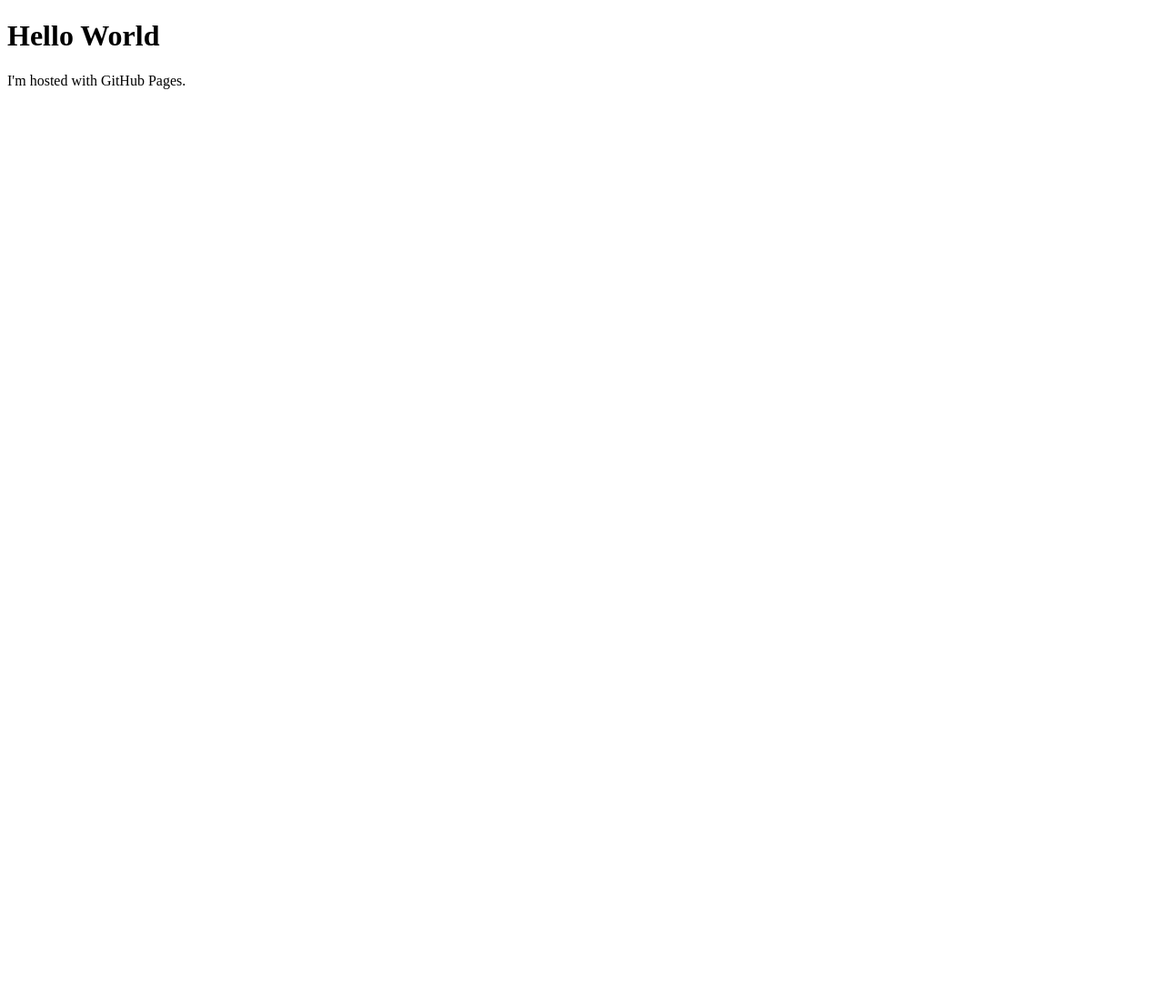
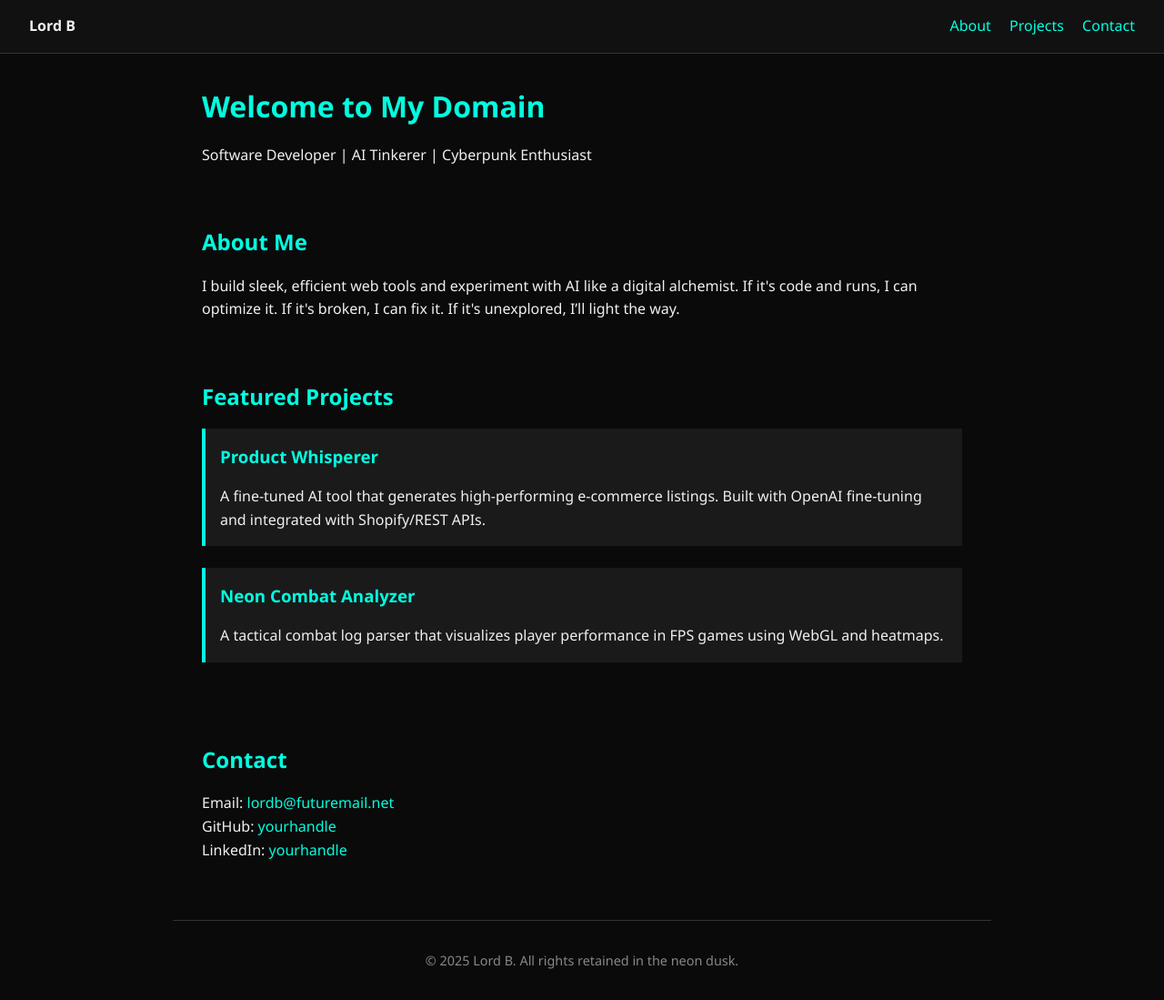
Before and after one commit to Brianj868/Brianj868.github.io, a plain HTML site: page index.html in a window 1280 px wide. Shown: the whole page at 91% size. Before the commit the page ends 800 px from the top, so only its background shows below. Drawn offline with Linux system fonts and the light colour scheme.

Commit message:
Update index.html

```diff
--- a/index.html
+++ b/index.html
@@ -1,7 +1,116 @@
 <!DOCTYPE html>
-<html>
+<html lang="en">
+<head>
+  <meta charset="UTF-8" />
+  <meta name="viewport" content="width=device-width, initial-scale=1.0" />
+  <title>Lord B | Portfolio</title>
+  <style>
+    /* Reset + basic layout */
+    * {
+      margin: 0;
+      padding: 0;
+      box-sizing: border-box;
+    }
+    body {
+      font-family: 'Segoe UI', Tahoma, Geneva, Verdana, sans-serif;
+      background: #0a0a0a;
+      color: #f0f0f0;
+      line-height: 1.6;
+    }
+    a {
+      color: #00ffe0;
+      text-decoration: none;
+    }
+    header, section, footer {
+      padding: 2rem;
+      max-width: 900px;
+      margin: auto;
+    }
+    nav {
+      display: flex;
+      justify-content: space-between;
+      align-items: center;
+      padding: 1rem 2rem;
+      background-color: #111;
+      border-bottom: 1px solid #333;
+    }
+    nav a {
+      margin-left: 1rem;
+    }
+    h1, h2, h3 {
+      margin-bottom: 1rem;
+      color: #00ffe0;
+    }
+    .project {
+      background: #1a1a1a;
+      padding: 1rem;
+      margin-bottom: 1.5rem;
+      border-left: 4px solid #00ffe0;
+      transition: background 0.3s;
+    }
+    .project:hover {
+      background: #222;
+    }
+    footer {
+      text-align: center;
+      font-size: 0.9rem;
+      color: #888;
+      border-top: 1px solid #333;
+      margin-top: 2rem;
+    }
+  </style>
+</head>
 <body>
-<h1>Hello World</h1>
-<p>I'm hosted with GitHub Pages.</p>
+
+  <nav>
+    <div><strong>Lord B</strong></div>
+    <div>
+      <a href="#about">About</a>
+      <a href="#projects">Projects</a>
+      <a href="#contact">Contact</a>
+    </div>
+  </nav>
+
+  <header>
+    <h1>Welcome to My Domain</h1>
+    <p>Software Developer | AI Tinkerer | Cyberpunk Enthusiast</p>
+  </header>
+
+  <section id="about">
+    <h2>About Me</h2>
+    <p>
+      I build sleek, efficient web tools and experiment with AI like a digital alchemist.
+      If it's code and runs, I can optimize it. If it's broken, I can fix it.
+      If it's unexplored, I’ll light the way.
+    </p>
+  </section>
+
+  <section id="projects">
+    <h2>Featured Projects</h2>
+
+    <div class="project">
+      <h3>Product Whisperer</h3>
+      <p>A fine-tuned AI tool that generates high-performing e-commerce listings. Built with OpenAI fine-tuning and integrated with Shopify/REST APIs.</p>
+    </div>
+
+    <div class="project">
+      <h3>Neon Combat Analyzer</h3>
+      <p>A tactical combat log parser that visualizes player performance in FPS games using WebGL and heatmaps.</p>
+    </div>
+
+    <!-- Add more projects here -->
+  </section>
+
+  <section id="contact">
+    <h2>Contact</h2>
+    <p>Email: <a href="mailto:lordb@futuremail.net">lordb@futuremail.net</a></p>
+    <p>GitHub: <a href="https://github.com/yourhandle" target="_blank">yourhandle</a></p>
+    <p>LinkedIn: <a href="https://linkedin.com/in/yourhandle" target="_blank">yourhandle</a></p>
+  </section>
+
+  <footer>
+    &copy; 2025 Lord B. All rights retained in the neon dusk.
+  </footer>
+
 </body>
 </html>
```
